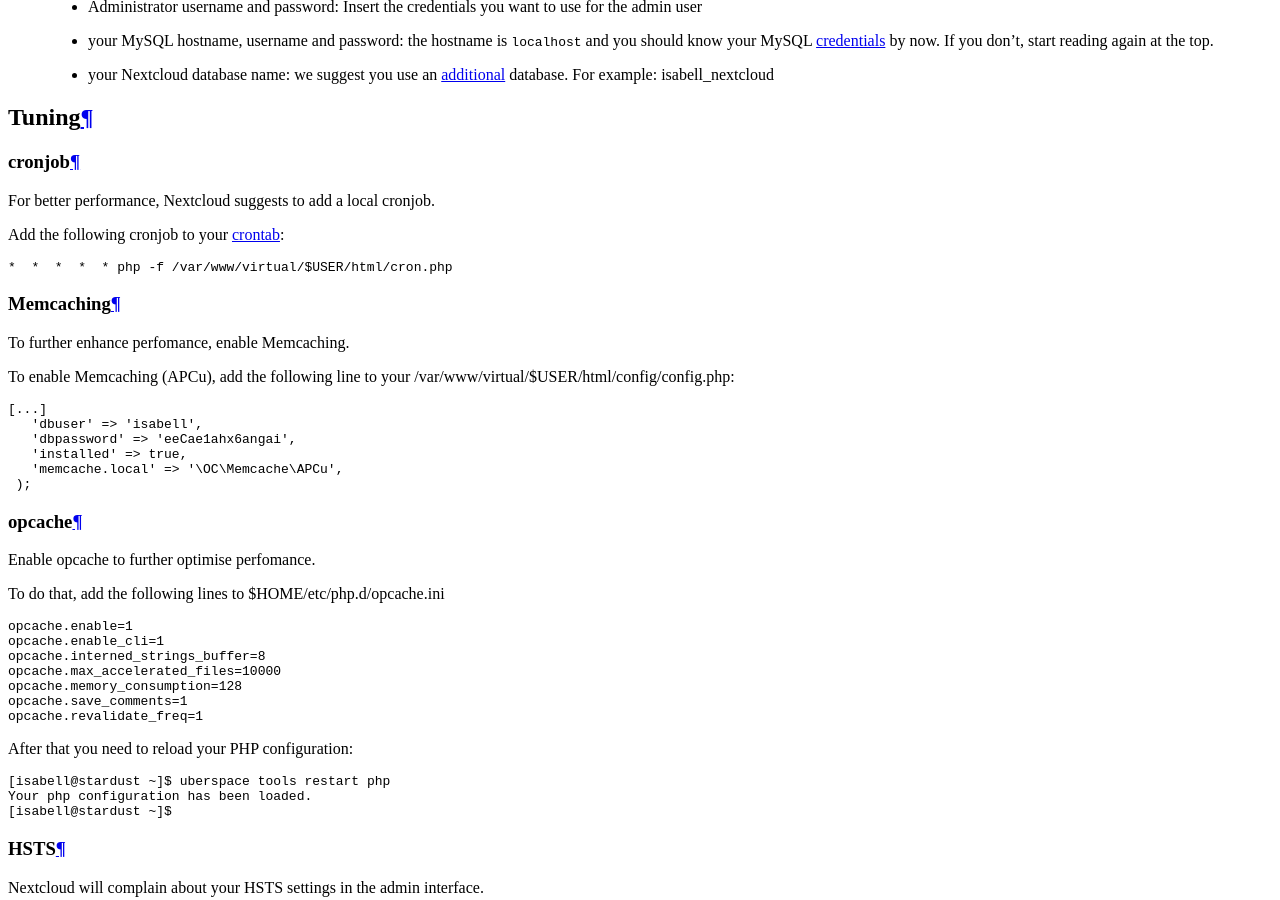
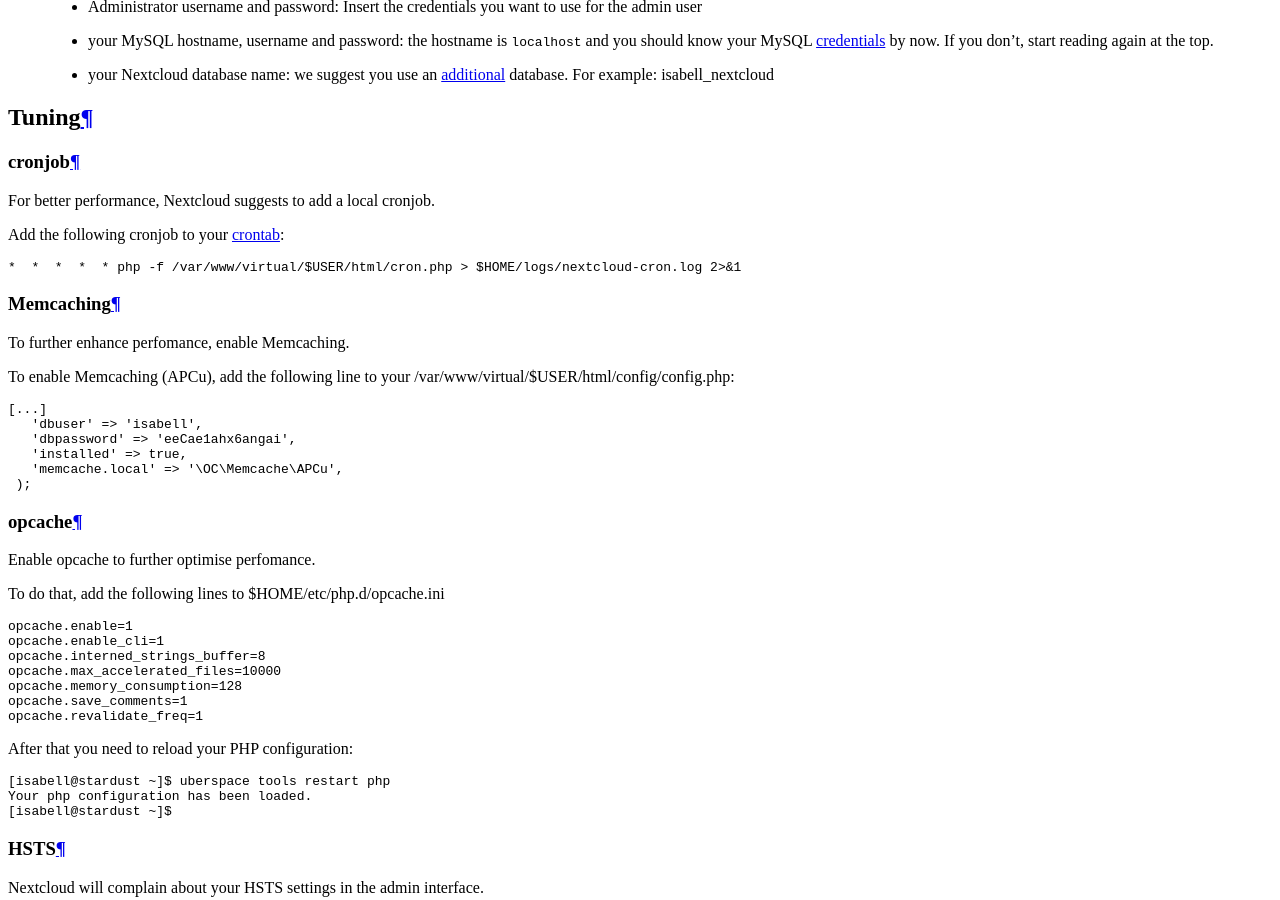
Before and after one commit to Uberspace/lab, a Sphinx documentation site: the page built from source/guide_nextcloud.rst, in a window 1280 px wide and 900 px high, scrolled down 2117 px. Built offline with Sphinx 7.4.7 and the Read the Docs theme 2.0.0, drawn with Linux system fonts in a browser that asks for light colours.

Commit message:
Log output of Nextcloud cron script
Log the stdout and stderr output of cron script for Nextcloud in a file
under the user’s log folder.

```diff
--- a/source/guide_nextcloud.rst
+++ b/source/guide_nextcloud.rst
@@ -76,7 +76,7 @@
 
 ::
 
- *  *  *  *  * php -f /var/www/virtual/$USER/html/cron.php
+ *  *  *  *  * php -f /var/www/virtual/$USER/html/cron.php > $HOME/logs/nextcloud-cron.log 2>&1
 
 Memcaching
 ----------
```
